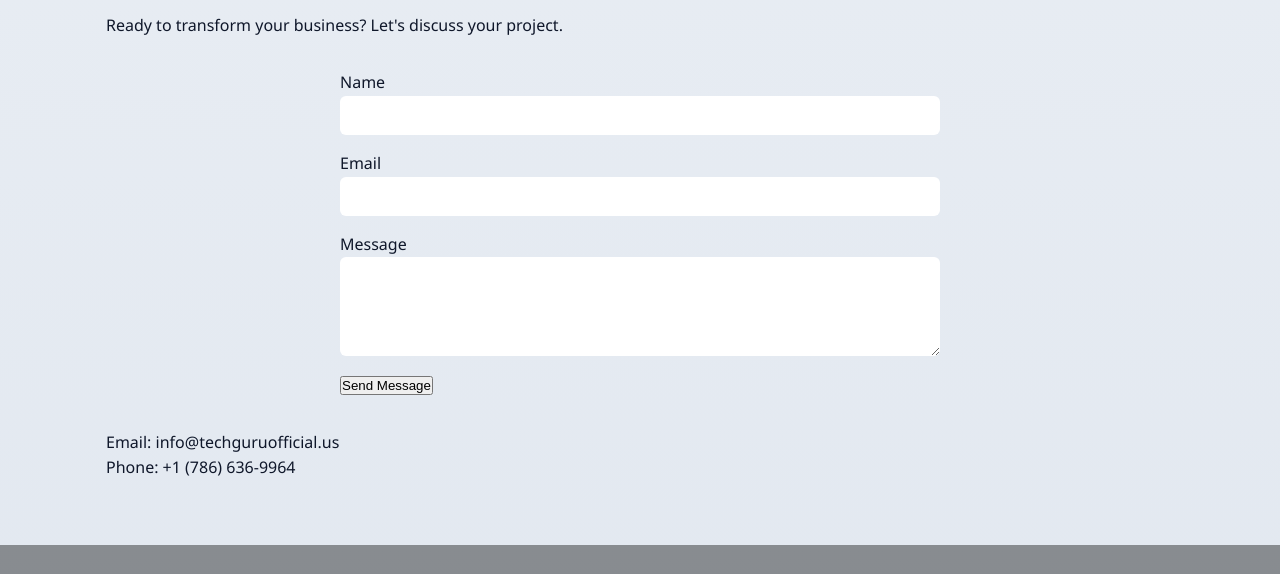
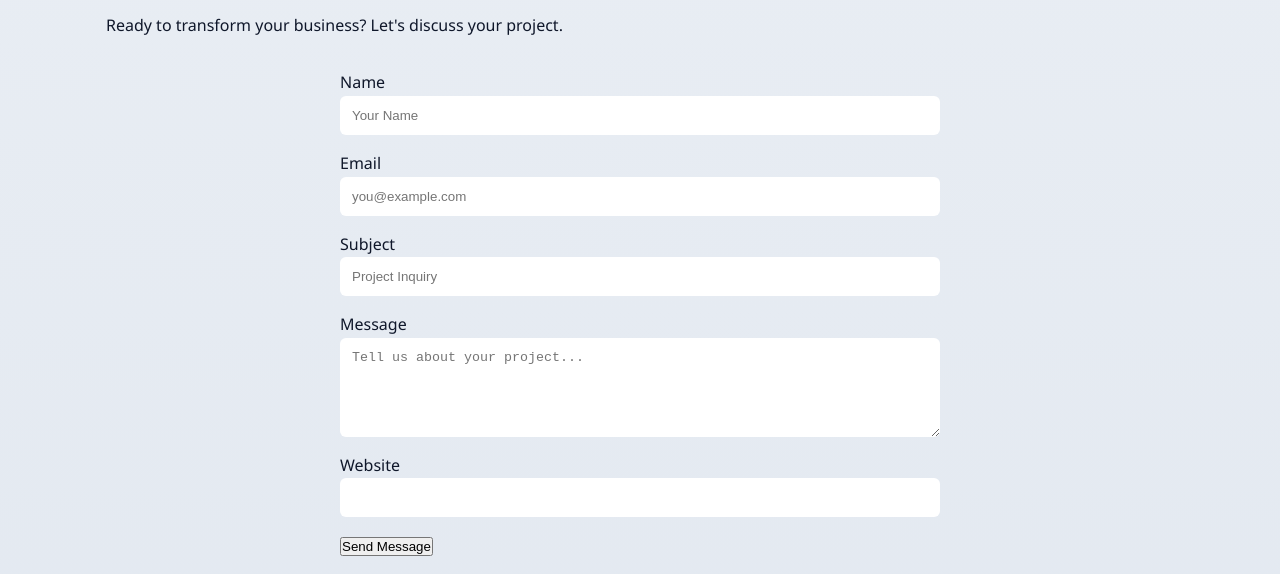
Before and after one commit to TechGuruServices/TECHGURU, a plain HTML site: page index.html in a window 1280 px wide. Shown: the part 2379-2953 px from the top of the page. Drawn offline with nearby package versions, Linux system fonts and the light colour scheme.

Commit message:
Update index.html

```diff
--- a/index.html
+++ b/index.html
@@ -452,10 +452,13 @@
       <div class="container">
         <h2>Get In Touch</h2>
         <p>Ready to transform your business? Let's discuss your project.</p>
-        <form id="contact-form" class="contact-form">
-          <div class="form-group"><label for="name">Name</label><input type="text" id="name" name="name" required autocomplete="name" /></div>
-          <div class="form-group"><label for="email">Email</label><input type="email" id="email" name="email" required autocomplete="email" /></div>
-          <div class="form-group"><label for="message">Message</label><textarea id="message" name="message" rows="5" required></textarea></div>
+        <form id="contact-form" class="contact-form" novalidate>
+          <div class="form-group"><label for="name">Name</label><input type="text" id="name" name="name" required autocomplete="name" placeholder="Your Name" /></div>
+          <div class="form-group"><label for="email">Email</label><input type="email" id="email" name="email" required autocomplete="email" placeholder="you@example.com" /></div>
+          <div class="form-group"><label for="subject">Subject</label><input type="text" id="subject" name="subject" required placeholder="Project Inquiry" /></div>
+          <div class="form-group"><label for="message">Message</label><textarea id="message" name="message" rows="5" required placeholder="Tell us about your project..."></textarea></div>
+          <div class="form-group honeypot"><label for="website">Website</label><input type="text" id="website" name="website" tabindex="-1" autocomplete="off" aria-hidden="true" /></div>
+          <p id="form-success" class="form-success" hidden>Thanks! Your message has been sent.</p>
           <button type="submit" class="btn btn-primary">Send Message</button>
         </form>
         <div class="contact-info">
```
